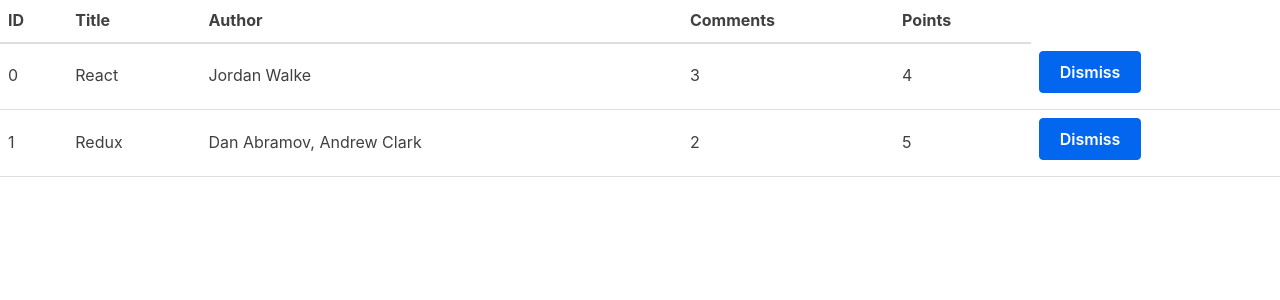
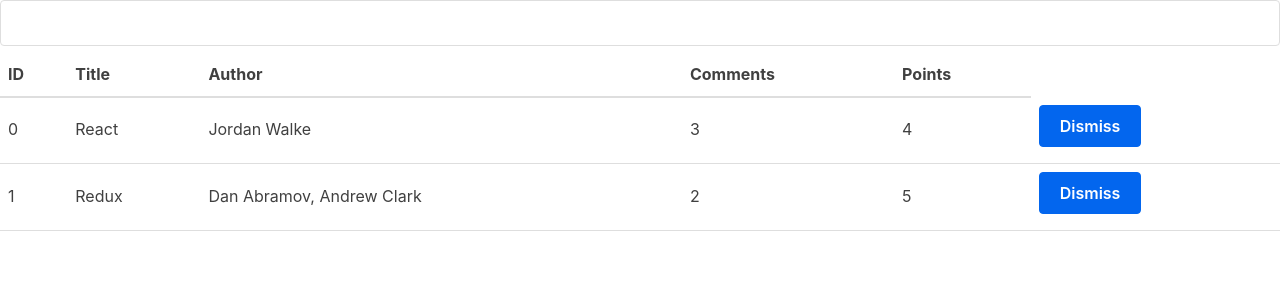
Before and after one commit to kiprutobarno/hackernews-api-react, a React (Create React App) app: page / in a window 1280 px wide. Shown: the top 300 px of the page. Built offline with nearby package versions, Linux system fonts and the light colour scheme.

Commit message:
Create an input form and a search event

```diff
--- a/src/App.js
+++ b/src/App.js
@@ -19,12 +19,17 @@
   }
 ];
 
+/**Search function that returns ONLY the searched term in the list */
+const isSearched = searchTerm => item =>
+  item.title.toLowerCase().includes(searchTerm.toLowerCase());
+
 class App extends Component {
   constructor(props) {
     super(props);
-    this.state = { list };
+    this.state = { list, searchTerm: "" };
   }
 
+  /**Dismiss expression to delete a list item */
   onDismiss = id => {
     const idToDelete = item => {
       return item.objectID !== id;
@@ -33,9 +38,25 @@
     this.setState({ list: updatedList });
   };
 
+  /** OnChange handler for the input field */
+  onSearchChange = event => {
+    this.setState({ searchTerm: event.target.value });
+  };
+
   render() {
+    const { searchTerm, list } = this.state;
     return (
       <div className="App">
+        <div className="form">
+          <form>
+            <input
+              type="text"
+              onChange={this.onSearchChange}
+              value={searchTerm}
+            ></input>
+          </form>
+        </div>
+        <div className="table">
           <table>
             <thead>
               <th>ID</th>
@@ -45,7 +66,7 @@
               <th>Points</th>
             </thead>
             <tbody>
-            {this.state.list.map(item => {
+              {list.filter(isSearched(searchTerm)).map(item => {
                 return (
                   <tr key={item.objectID}>
                     <td>{item.objectID}</td>
@@ -67,6 +88,7 @@
             </tbody>
           </table>
         </div>
+      </div>
     );
   }
 }
```
Lines whose indentation alone changed are shown as unchanged.
